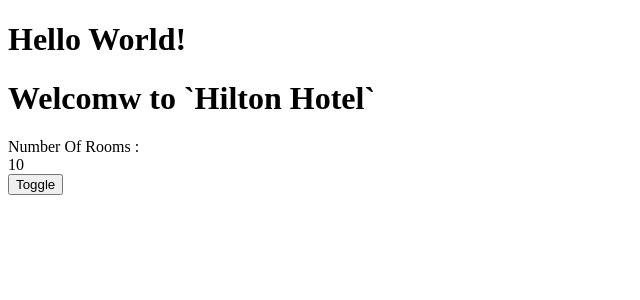
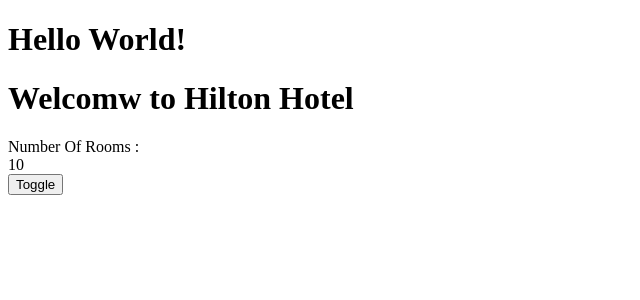
Before and after one commit to lalitsiraswa/angular-course-great-learning, an Angular app: page / in a window 1280 px wide. Shown: the top 300 px of the page, without its empty margins (0-640 px from the left). Built offline with nearby package versions, Linux system fonts and the light colour scheme.

Commit message:
Types Of Binding

```diff
--- a/src/app/rooms/rooms.component.html
+++ b/src/app/rooms/rooms.component.html
@@ -1,4 +1,4 @@
-<h1>Welcomw to `{{hotelName}}`</h1> <!-- String Interpolation -->
+<h1>Welcomw to {{hotelName}} </h1> <!-- String Interpolation -->
 <div [hidden]="hideRooms"> <!-- Property Binding -->
     Number Of Rooms :
     <div [innerText]="numberOfRooms"></div> <!-- Property Binding -->
```
